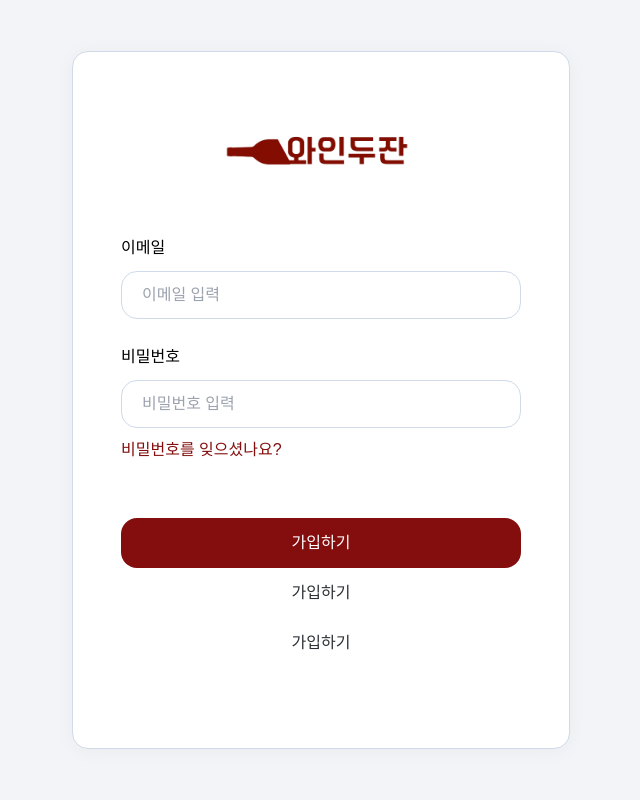
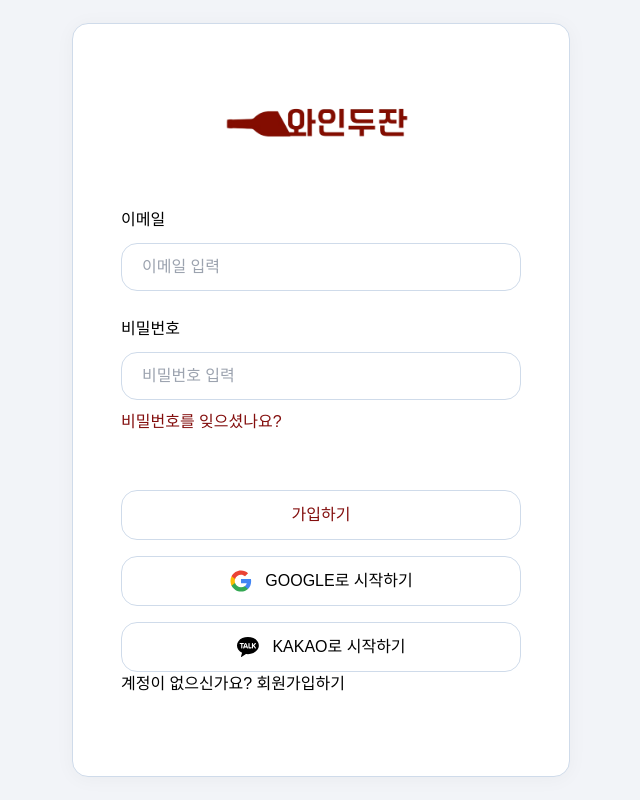
Before and after one commit to seungwonHong/winedoojan---project, a Next.js app: page /signin in a window 1280 px wide. Shown: the whole page, without its empty margins (319-959 px from the left). Built offline with nearby package versions, Linux system fonts and the light colour scheme; a web font is replaced by a local one.

Commit message:
design: blobButton 추가

```diff
--- /dev/null
+++ b/public/icons/icons.ts
@@ -0,0 +1,7 @@
+const icons = {
+  googleIcon: '/icons/google-icon.svg',
+  kakaoIcon: '/icons/kakao-icon.svg',
+  // 다른 아이콘 파일들
+};
+
+export default icons;
--- /dev/null
+++ b/public/images/images.ts
@@ -0,0 +1,8 @@
+const images = {
+  logoGarnet: '/images/logo-garnet.png',
+  logoBlack: '/images/logo-black.png',
+  logoWhite: '/images/logo-white.png',
+  // 다른 이미지 파일들
+};
+
+export default images;
--- a/src/app/signin/page.tsx
+++ b/src/app/signin/page.tsx
@@ -1,15 +1,16 @@
 import Image from 'next/image';
-import LogoGarnet from '../../../public/images/logo-garnet.png';
-import ButtonLarge from '@/components/ButtonLarge';
+import images from '../../../public/images/images';
+import icons from '../../../public/icons/icons';
 import Input from '@/components/Input';
 import Link from 'next/link';
+import BlobButton from '@/components/BlobButton';
 
 function Signin() {
   return (
     <div className="flex items-center w-full min-h-screen bg-gray-100">
       <div className="flex flex-col justify-center w-fit h-fit px-12 py-20 mx-auto rounded-2xl border border-gray-300 shadow-custom bg-white">
         <div className="flex w-full justify-center mb-16">
-          <Image src={LogoGarnet} alt="logo" width={200} />
+          <Image src={images.logoGarnet} alt="logo" width={200} height={104} />
         </div>
         <form className="flex flex-col gap-[25px]">
           <Input label="이메일" placeholder="이메일 입력" />
@@ -18,9 +19,31 @@
         <Link className="text-garnet mt-[10px] mb-[56px]" href="/signup">
           비밀번호를 잊으셨나요?
         </Link>
-        <ButtonLarge buttonType="primary">가입하기</ButtonLarge>
-        <ButtonLarge buttonType="socialLogin">가입하기</ButtonLarge>
-        <ButtonLarge buttonType="socialLogin">가입하기</ButtonLarge>
+        <div className="flex flex-col gap-4">
+          <BlobButton>가입하기</BlobButton>
+          <BlobButton
+            buttonColor="#000"
+            fontColor="#000"
+            imageSrc={icons.googleIcon}
+            imageAlt="google"
+          >
+            Google로 시작하기
+          </BlobButton>
+          <BlobButton
+            buttonColor="#F3DC00"
+            fontColor="#000"
+            hoverFontColor="#000"
+            imageSrc={icons.kakaoIcon}
+            imageAlt="kakao"
+          >
+            kakao로 시작하기
+          </BlobButton>
+        </div>
+        <div>
+          <span>
+            계정이 없으신가요? <Link href="/signup">회원가입하기</Link>
+          </span>
+        </div>
       </div>
     </div>
   );
--- /dev/null
+++ b/src/components/BlobButton.module.css
@@ -0,0 +1,134 @@
+.buttons {
+  text-align: center;
+  border-radius: 16px;
+}
+
+.blobBtn {
+  --black: #000;
+  --dark: #ffffff;
+  --borderW: 1px;
+  --numOfBlobs: 2;
+
+  display: flex;
+  gap: 12px;
+  width: 400px;
+  height: 50px;
+  z-index: 1;
+  position: relative;
+  padding: 20px 46px;
+  align-items: center;
+  justify-content: center;
+  text-transform: uppercase;
+  color: var(--fontColor);
+  font-size: 16px;
+  font-weight: 500;
+  background-color: transparent;
+  outline: none;
+  border: none;
+  transition: color 0.5s;
+  cursor: pointer;
+  border-radius: 16px;
+  margin-bottom: -24px;
+}
+
+.blobBtn:before {
+  content: '';
+  z-index: 1;
+  position: absolute;
+  left: 0;
+  top: 0;
+  width: 100%;
+  height: 100%;
+  border: var(--borderW) solid #cfdbea;
+  border-radius: 16px;
+}
+
+.blobBtn:after {
+  content: '';
+  z-index: -2;
+  position: absolute;
+  left: calc(var(--borderW) * 1.5);
+  top: calc(var(--borderW) * 1.5);
+  width: 100%;
+  height: 100%;
+  transition: all 0.3s 0.2s;
+  border-radius: 16px;
+}
+
+.blobBtn:hover {
+  color: var(--hoverFontColor);
+  border-radius: 16px;
+}
+
+.blobBtn:hover:after {
+  transition: all 0.3s;
+  left: 0;
+  top: 0;
+  border-radius: 16px;
+}
+
+.blobBtn__inner {
+  z-index: -1;
+  overflow: hidden;
+  position: absolute;
+  left: 0;
+  top: 0;
+  width: 100%;
+  height: 100%;
+  border-radius: 16px;
+  background: #ffffff;
+}
+
+.blobBtn__blobs {
+  position: relative;
+  display: block;
+  height: 100%;
+  filter: url('#goo');
+}
+
+.blobBtn__blob {
+  position: absolute;
+  top: var(--borderW);
+  width: calc(100% / var(--numOfBlobs));
+  height: 100%;
+  background: var(--buttonColor);
+  border-radius: 100%;
+  transform: translate3d(0, 150%, 0) scale(1.7);
+  transition: transform 0.45s;
+}
+
+@supports (filter: url('#goo')) {
+  .blobBtn__blob {
+    transform: translate3d(0, 150%, 0) scale(1.4);
+  }
+}
+
+.blobBtn__blob:nth-child(1) {
+  left: calc(0 * (120% / var(--numOfBlobs)));
+  transition-delay: calc(0 * 0.08s);
+}
+
+.blobBtn__blob:nth-child(2) {
+  left: calc(1 * (120% / var(--numOfBlobs)));
+  transition-delay: calc(1 * 0.08s);
+}
+
+.blobBtn__blob:nth-child(3) {
+  left: calc(2 * (120% / var(--numOfBlobs)));
+  transition-delay: calc(2 * 0.08s);
+}
+
+.blobBtn__blob:nth-child(4) {
+  left: calc(3 * (120% / var(--numOfBlobs)));
+  transition-delay: calc(3 * 0.08s);
+}
+
+.blobBtn:hover .blobBtn__blob {
+  transform: translateZ(0) scale(1.7);
+}
+
+@supports (filter: url('#goo')) {
+  .blobBtn:hover .blobBtn__blob {
+    transform: translateZ(0) scale(1.4);
+  }
+}
--- /dev/null
+++ b/src/components/BlobButton.tsx
@@ -0,0 +1,83 @@
+import { ButtonHTMLAttributes, PropsWithChildren } from 'react';
+import styles from './BlobButton.module.css'; // CSS Module import
+import Image from 'next/image';
+
+interface BlobButtonProps
+  extends PropsWithChildren<ButtonHTMLAttributes<HTMLButtonElement>> {
+  buttonColor?: string;
+  fontColor?: string;
+  hoverFontColor?: string;
+  imageSrc?: string;
+  imageAlt?: string;
+}
+
+function BlobButton({
+  children,
+  onClick,
+  imageSrc,
+  imageAlt,
+  buttonColor = '#830e0d', // 기본 색상 설정
+  fontColor = '#830e0d',
+  hoverFontColor = '#fff',
+}: BlobButtonProps) {
+  const buttonStyles = {
+    '--fontColor': fontColor,
+    '--hoverFontColor': hoverFontColor,
+    '--buttonColor': buttonColor,
+  } as React.CSSProperties;
+
+  return (
+    <div className={styles.buttons}>
+      <button className={styles.blobBtn} onClick={onClick} style={buttonStyles}>
+        {imageSrc && (
+          <Image
+            className="w-6 h-6"
+            src={imageSrc}
+            alt={imageAlt ?? ''}
+            width={24}
+            height={24}
+          />
+        )}
+        {children}
+        <span className={styles.blobBtn__inner}>
+          <span className={styles.blobBtn__blobs}>
+            <span className={styles.blobBtn__blob}></span>
+            <span className={styles.blobBtn__blob}></span>
+            <span className={styles.blobBtn__blob}></span>
+            <span className={styles.blobBtn__blob}></span>
+          </span>
+        </span>
+      </button>
+      <br />
+      <svg
+        xmlns="http://www.w3.org/2000/svg"
+        version="1.1"
+        style={{
+          position: 'absolute',
+          width: 0,
+          height: 0,
+          overflow: 'hidden',
+        }}
+      >
+        <defs>
+          <filter id="goo">
+            <feGaussianBlur
+              in="SourceGraphic"
+              result="blur"
+              stdDeviation="10"
+            ></feGaussianBlur>
+            <feColorMatrix
+              in="blur"
+              mode="matrix"
+              values="1 0 0 0 0 0 1 0 0 0 0 0 1 0 0 0 0 0 21 -7"
+              result="goo"
+            ></feColorMatrix>
+            <feBlend in2="goo" in="SourceGraphic" result="mix"></feBlend>
+          </filter>
+        </defs>
+      </svg>
+    </div>
+  );
+}
+
+export default BlobButton;
--- a/src/components/ButtonLarge.tsx
+++ b/src/components/ButtonLarge.tsx
@@ -29,7 +29,7 @@
 
   return (
     <button
-      className={`flex items-center justify-center w-full max-w-[400px] h-[50px] ${bgColor} rounded-2xl`}
+      className={`flex items-center justify-center w-full max-w-[400px] h-[50px] ${bgColor} rounded-2xl border border-gray-300 gap-[12px] font-medium text-base text-gray-800`}
       onClick={onClick}
       {...rest}
     >
@@ -39,6 +39,7 @@
           src={imageSrc}
           alt={imageAlt ?? ''}
           width={24}
+          height={24}
         />
       )}
       {children}
```
